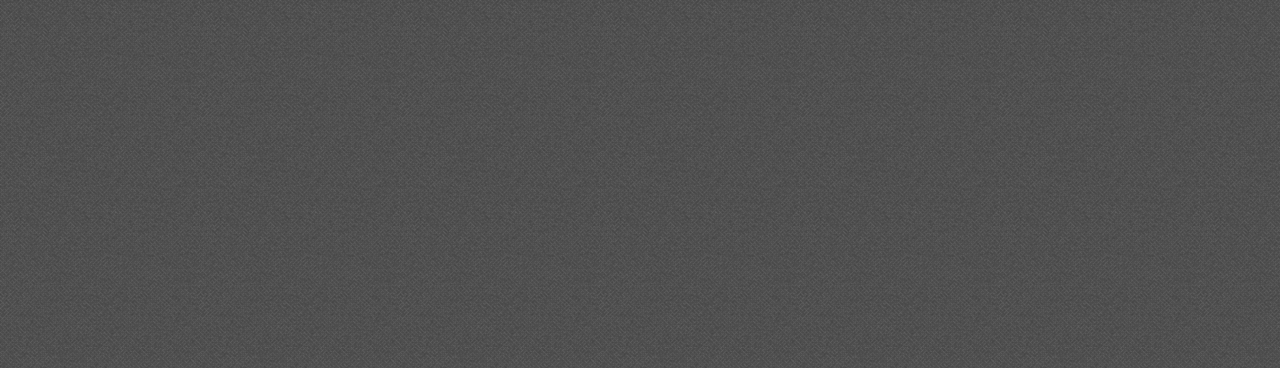
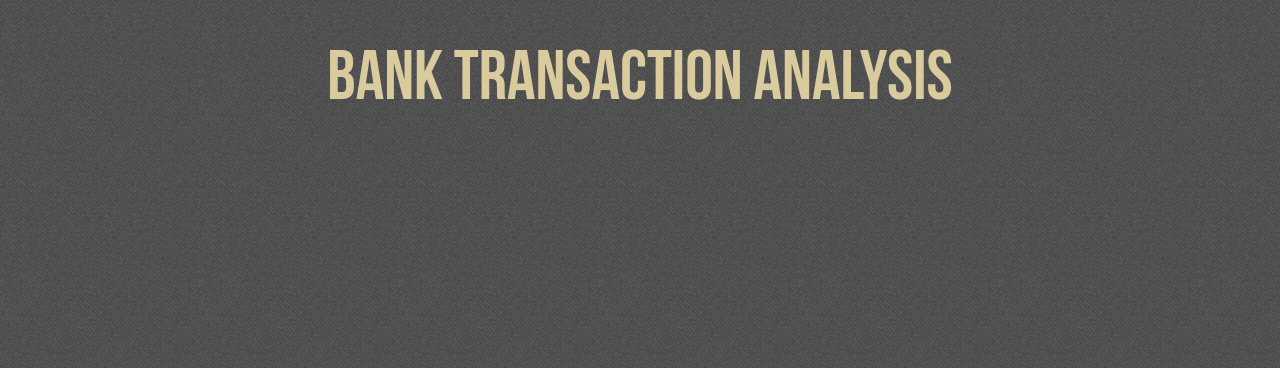
Before and after one commit to j-delaney/code-intuit, a Flask app: template app/templates/tool/bank.html in a window 1280 px wide. Shown: the part 52-420 px from the top of the page. Run offline with Flask 2, Linux system fonts and the light colour scheme; the template is opened without the code that fills it, so the values that code supplies are empty; some libraries are stand-ins or nearby versions.

Commit message:
bank color scheme

```diff
--- a/app/templates/tool/bank.html
+++ b/app/templates/tool/bank.html
@@ -2,6 +2,7 @@
 {% block title %}Financial Planning Tool{% endblock %}
 
 {% block body %}
+  <h1>Bank Transaction Analysis</h1><br>
   <div id="pie"></div>
 
   <script src="http://code.highcharts.com/highcharts.js"></script>
@@ -9,7 +10,9 @@
   <script type="text/javascript">
     $(function () {
       $('#pie').highcharts({
+        colors: ['#DC3522','#2A2C2B','#D9CB9E','#1E1E20','#DC3522','#374140'],
         chart: {
+          backgroundColor: 'rgba(0,0,0,0.3)',
           type: 'pie'
         },
         plotOptions: {
@@ -20,13 +23,10 @@
               enabled: true,
               format: '<b>{point.name}</b>: {point.percentage:.1f} %',
               style: {
-                color: (Highcharts.theme && Highcharts.theme.contrastTextColor) || 'black'
+                color: '#fff'
               }
             }
           }
-        },
-        title: {
-          text: 'Bank Transaction Analysis'
         },
         tooltip: {
           pointFormat: '<b>{point.percentage:.1f}%</b>'
```
